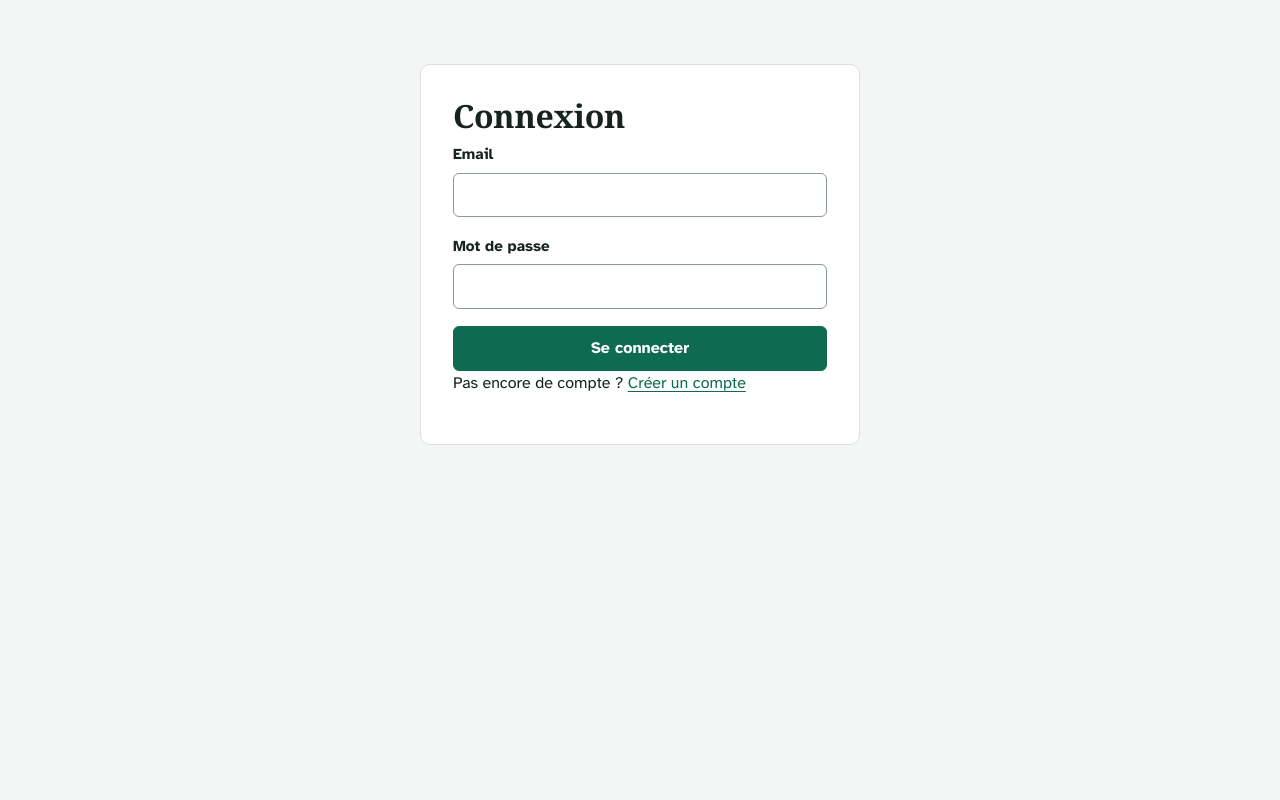
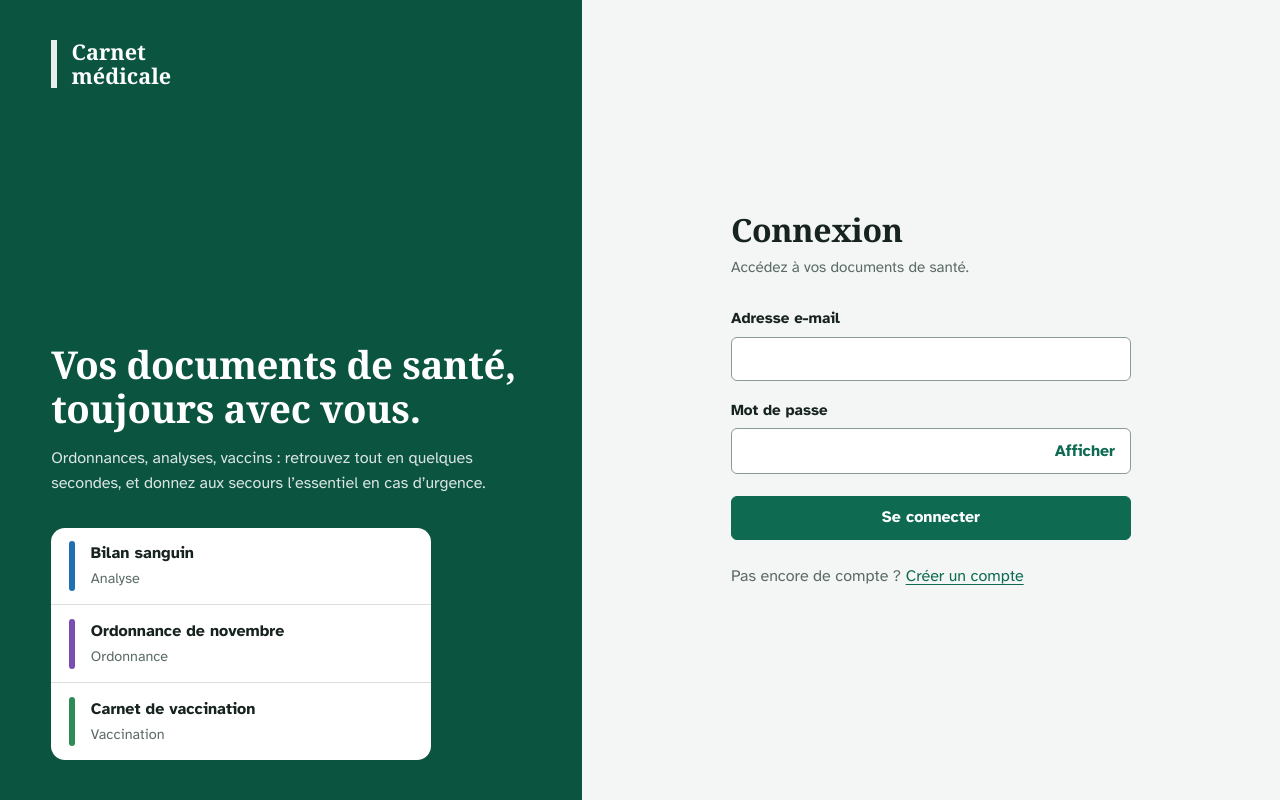
Before and after one commit to RollyObiang/carnet-medical, a React (Vite) app in the folder client/: page /connexion in a window 1280 px wide. Built offline with nearby package versions, Linux system fonts and the light colour scheme; no server answers.

Commit message:
Design des pages de connexion et d'inscription

```diff
--- /dev/null
+++ b/client/src/components/AuthLayout.jsx
@@ -0,0 +1,51 @@
+import { TYPES, TYPE_COLORS } from '../docTypes.js';
+
+// Aperçu décoratif du coffre-fort : exemples fictifs, non cliquables
+const PREVIEW = [
+  { title: 'Bilan sanguin', type: 'analyse' },
+  { title: 'Ordonnance de novembre', type: 'ordonnance' },
+  { title: 'Carnet de vaccination', type: 'vaccination' },
+];
+
+export default function AuthLayout({ title, subtitle, footer, children }) {
+  return (
+    <div className="auth">
+      <aside className="auth-side">
+        <div className="brand brand-light">
+          Carnet
+          <br />
+          médicale
+        </div>
+
+        <div className="auth-pitch">
+          <p className="pitch-title">Vos documents de santé, toujours avec vous.</p>
+          <p>
+            Ordonnances, analyses, vaccins : retrouvez tout en quelques secondes, et donnez aux secours l’essentiel en cas
+            d’urgence.
+          </p>
+
+          <div className="preview" aria-hidden="true">
+            {PREVIEW.map((item) => (
+              <div className="preview-row" key={item.title}>
+                <span className="tab-mark" style={{ '--tab': TYPE_COLORS[item.type] }} />
+                <div>
+                  <strong>{item.title}</strong>
+                  <small>{TYPES[item.type]}</small>
+                </div>
+              </div>
+            ))}
+          </div>
+        </div>
+      </aside>
+
+      <main className="auth-main">
+        <div className="auth-box">
+          <h1>{title}</h1>
+          <p className="muted">{subtitle}</p>
+          {children}
+          <p className="auth-footer">{footer}</p>
+        </div>
+      </main>
+    </div>
+  );
+}
--- /dev/null
+++ b/client/src/components/PasswordField.jsx
@@ -0,0 +1,19 @@
+import { useId, useState } from 'react';
+
+export default function PasswordField({ label, hint, ...props }) {
+  const id = useId();
+  const [shown, setShown] = useState(false);
+
+  return (
+    <div className="field">
+      <label htmlFor={id}>{label}</label>
+      {hint && <span className="hint">{hint}</span>}
+      <div className="password-wrap">
+        <input id={id} type={shown ? 'text' : 'password'} {...props} />
+        <button type="button" className="reveal" onClick={() => setShown((s) => !s)} aria-pressed={shown}>
+          {shown ? 'Masquer' : 'Afficher'}
+        </button>
+      </div>
+    </div>
+  );
+}
--- a/client/src/index.css
+++ b/client/src/index.css
@@ -476,3 +476,71 @@ input[readonly] { background: var(--paper); color: var(--ink-soft); }
   .switch input,
   .switch input::before { transition: none; }
 }
+
+/* ---------- Connexion et inscription ---------- */
+.auth { display: grid; grid-template-columns: minmax(0, 5fr) minmax(0, 6fr); min-height: 100vh; }
+
+.auth-side {
+  display: flex;
+  flex-direction: column;
+  justify-content: space-between;
+  gap: 3rem;
+  padding: 2.5rem clamp(1.5rem, 4vw, 3.5rem);
+  background: var(--green-dark);
+  color: #fff;
+}
+.brand-light { margin: 0; color: #fff; border-left-color: rgba(255, 255, 255, 0.9); }
+
+.pitch-title {
+  font-family: var(--font-display);
+  font-size: clamp(1.8rem, 3vw, 2.6rem);
+  font-weight: 600;
+  line-height: 1.15;
+  letter-spacing: -0.01em;
+  margin: 0 0 1rem;
+}
+.auth-pitch > p:not(.pitch-title) { color: rgba(255, 255, 255, 0.85); max-width: 42ch; }
+
+.preview { margin-top: 2rem; max-width: 380px; background: var(--surface); color: var(--ink); border-radius: 14px; overflow: hidden; }
+.preview-row {
+  display: grid;
+  grid-template-columns: 6px 1fr;
+  gap: 1rem;
+  align-items: center;
+  padding: 0.85rem 1.1rem;
+  border-bottom: 1px solid var(--rule);
+}
+.preview-row:last-child { border-bottom: 0; }
+.preview-row strong { display: block; }
+.preview-row small { color: var(--ink-soft); font-size: 0.9rem; }
+
+.auth-main { display: flex; align-items: center; justify-content: center; padding: 2rem 1.5rem; }
+.auth-box { width: 100%; max-width: 400px; }
+.auth-box h1 { font-size: 2rem; margin-bottom: 0.4rem; }
+.auth-box > .muted { margin-bottom: 1.75rem; }
+.auth-box form button[type='submit'] { width: 100%; margin-top: 0.25rem; }
+.auth-footer { margin: 1.5rem 0 0; color: var(--ink-soft); }
+
+/* Champ mot de passe avec bouton Afficher / Masquer */
+.field { display: flex; flex-direction: column; gap: 0.35rem; }
+.field > label { font-size: 0.95rem; font-weight: 700; }
+.password-wrap { position: relative; }
+.password-wrap input { padding-right: 6rem; }
+button.reveal {
+  position: absolute;
+  right: 0.3rem;
+  top: 50%;
+  transform: translateY(-50%);
+  min-height: 34px;
+  padding: 0.2rem 0.7rem;
+  border: 0;
+  background: transparent;
+  color: var(--green);
+}
+button.reveal:hover { background: var(--green-tint); color: var(--green-dark); }
+
+@media (max-width: 860px) {
+  .auth { grid-template-columns: 1fr; min-height: 0; }
+  .auth-side { padding: 1.25rem 1.5rem; }
+  .auth-pitch { display: none; }
+}
--- a/client/src/pages/Login.jsx
+++ b/client/src/pages/Login.jsx
@@ -1,14 +1,18 @@
 import { useState } from 'react';
-import { Link, useNavigate } from 'react-router-dom';
+import { Link, Navigate } from 'react-router-dom';
 import { useAuth } from '../AuthContext.jsx';
+import AuthLayout from '../components/AuthLayout.jsx';
+import PasswordField from '../components/PasswordField.jsx';
 
 export default function Login() {
-  const { login } = useAuth();
-  const navigate = useNavigate();
+  const { user, login } = useAuth();
   const [email, setEmail] = useState('');
   const [password, setPassword] = useState('');
   const [error, setError] = useState('');
   const [submitting, setSubmitting] = useState(false);
+
+  // Déjà connecté : retour à l'accueil
+  if (user) return <Navigate to="/" replace />;
 
   async function handleSubmit(e) {
     e.preventDefault();
@@ -16,34 +20,43 @@ export default function Login() {
     setSubmitting(true);
     try {
       await login(email, password);
-      navigate('/');
     } catch (err) {
       setError(err.message);
-    } finally {
       setSubmitting(false);
     }
   }
 
   return (
-    <main className="card">
-      <h1>Connexion</h1>
+    <AuthLayout
+      title="Connexion"
+      subtitle="Accédez à vos documents de santé."
+      footer={
+        <>
+          Pas encore de compte ? <Link to="/inscription">Créer un compte</Link>
+        </>
+      }
+    >
       <form onSubmit={handleSubmit}>
         <label>
-          Email
-          <input type="email" value={email} onChange={(e) => setEmail(e.target.value)} required />
+          Adresse e-mail
+          <input type="email" autoComplete="email" value={email} onChange={(e) => setEmail(e.target.value)} required />
         </label>
-        <label>
-          Mot de passe
-          <input type="password" value={password} onChange={(e) => setPassword(e.target.value)} required />
-        </label>
-        {error && <p className="error">{error}</p>}
+        <PasswordField
+          label="Mot de passe"
+          autoComplete="current-password"
+          value={password}
+          onChange={(e) => setPassword(e.target.value)}
+          required
+        />
+        {error && (
+          <p className="error" role="alert">
+            {error}
+          </p>
+        )}
         <button type="submit" disabled={submitting}>
           {submitting ? 'Connexion...' : 'Se connecter'}
         </button>
       </form>
-      <p>
-        Pas encore de compte ? <Link to="/inscription">Créer un compte</Link>
-      </p>
-    </main>
+    </AuthLayout>
   );
 }
--- a/client/src/pages/Register.jsx
+++ b/client/src/pages/Register.jsx
@@ -1,13 +1,23 @@
 import { useState } from 'react';
-import { Link, useNavigate } from 'react-router-dom';
+import { Link, Navigate } from 'react-router-dom';
 import { useAuth } from '../AuthContext.jsx';
+import AuthLayout from '../components/AuthLayout.jsx';
+import PasswordField from '../components/PasswordField.jsx';
+
+function messageFrom(err) {
+  if (err.details?.password) return 'Le mot de passe doit contenir au moins 8 caractères.';
+  if (err.details?.email) return 'Cette adresse e-mail n’est pas valide.';
+  if (err.status === 409) return 'Un compte existe déjà avec cette adresse e-mail. Essayez de vous connecter.';
+  return err.message;
+}
 
 export default function Register() {
-  const { register } = useAuth();
-  const navigate = useNavigate();
+  const { user, register } = useAuth();
   const [form, setForm] = useState({ first_name: '', last_name: '', email: '', password: '' });
   const [error, setError] = useState('');
   const [submitting, setSubmitting] = useState(false);
+
+  if (user) return <Navigate to="/" replace />;
 
   const update = (field) => (e) => setForm({ ...form, [field]: e.target.value });
 
@@ -17,42 +27,55 @@ export default function Register() {
     setSubmitting(true);
     try {
       await register(form);
-      navigate('/');
     } catch (err) {
-      setError(err.message);
-    } finally {
+      setError(messageFrom(err));
       setSubmitting(false);
     }
   }
 
   return (
-    <main className="card">
-      <h1>Créer un compte</h1>
+    <AuthLayout
+      title="Créer un compte"
+      subtitle="Créez votre carnet en moins d’une minute."
+      footer={
+        <>
+          Déjà un compte ? <Link to="/connexion">Se connecter</Link>
+        </>
+      }
+    >
       <form onSubmit={handleSubmit}>
+        <div className="row">
           <label>
             Prénom
-          <input value={form.first_name} onChange={update('first_name')} required />
+            <input autoComplete="given-name" value={form.first_name} onChange={update('first_name')} required />
           </label>
           <label>
             Nom
-          <input value={form.last_name} onChange={update('last_name')} required />
+            <input autoComplete="family-name" value={form.last_name} onChange={update('last_name')} required />
           </label>
+        </div>
         <label>
-          Email
-          <input type="email" value={form.email} onChange={update('email')} required />
+          Adresse e-mail
+          <input type="email" autoComplete="email" value={form.email} onChange={update('email')} required />
         </label>
-        <label>
-          Mot de passe (8 caractères minimum)
-          <input type="password" minLength={8} value={form.password} onChange={update('password')} required />
-        </label>
-        {error && <p className="error">{error}</p>}
+        <PasswordField
+          label="Mot de passe"
+          hint="8 caractères minimum."
+          autoComplete="new-password"
+          minLength={8}
+          value={form.password}
+          onChange={update('password')}
+          required
+        />
+        {error && (
+          <p className="error" role="alert">
+            {error}
+          </p>
+        )}
         <button type="submit" disabled={submitting}>
-          {submitting ? 'Création...' : "S'inscrire"}
+          {submitting ? 'Création du compte...' : 'Créer mon compte'}
         </button>
       </form>
-      <p>
-        Déjà un compte ? <Link to="/connexion">Se connecter</Link>
-      </p>
-    </main>
+    </AuthLayout>
   );
 }
```
Lines whose indentation alone changed are shown as unchanged.
